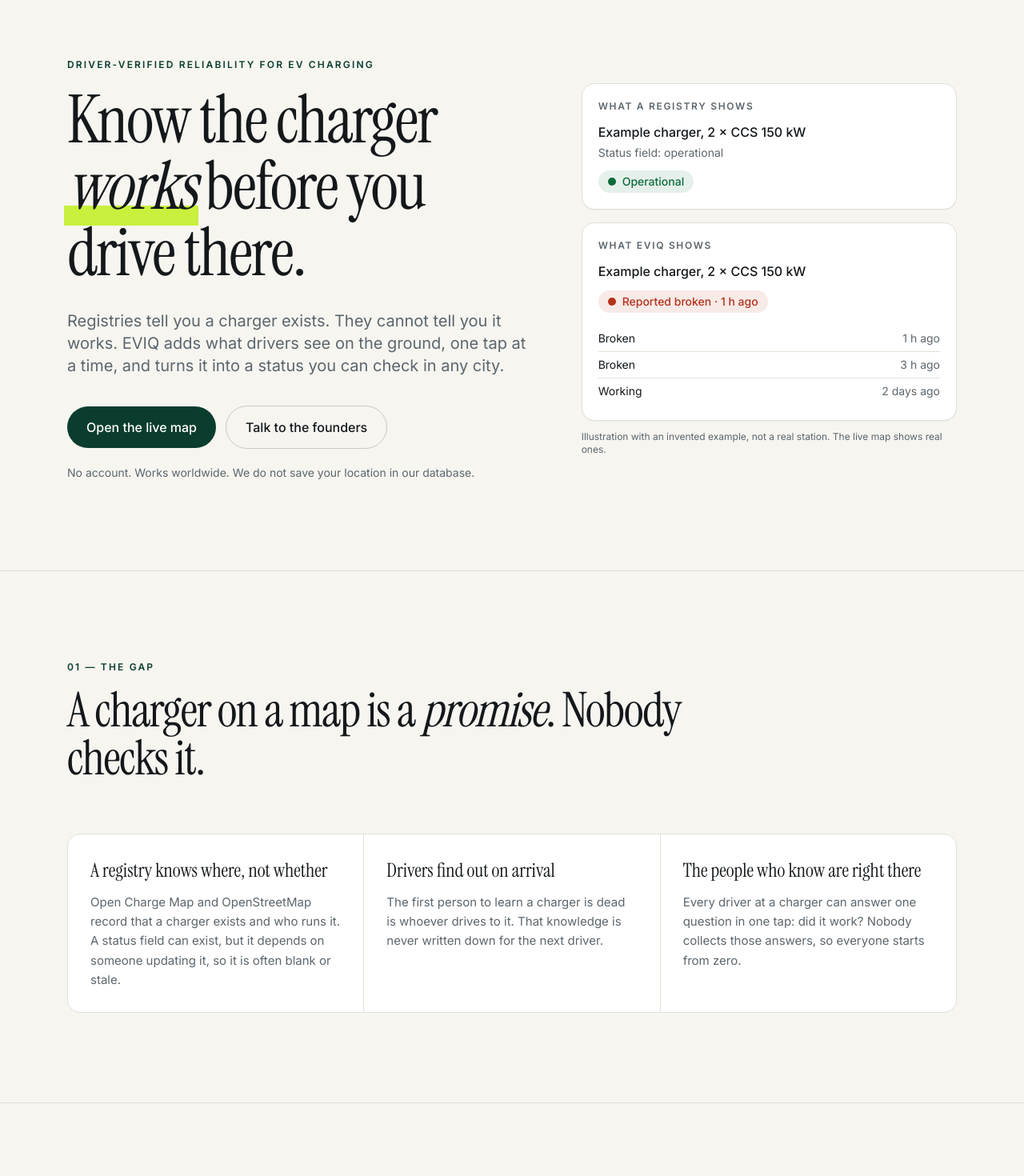
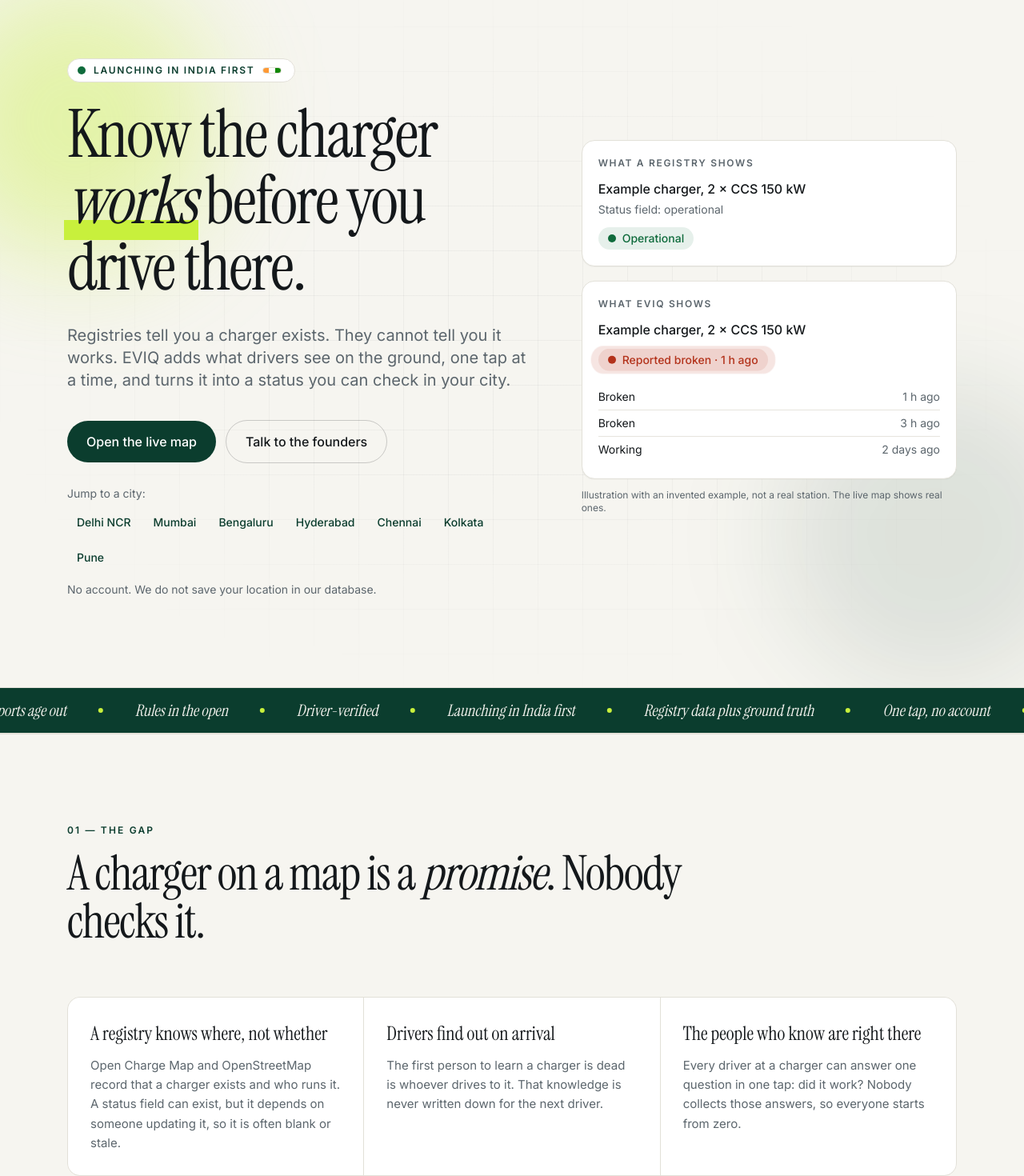
Before and after one commit to Rhytam23/eviq-ai, a Next.js app: page / in a window 1280 px wide. Shown: the part 80-1550 px from the top of the page at 80% size. Built offline with nearby package versions, Linux system fonts and the light colour scheme; no server answers.

Commit message:
India-first landing: animated hero, scroll reveals, marquee, launch-city section and city shortcuts on the map
Co-Authored-By: Claude Sonnet 5.5 <noreply@anthropic.com>
Claude-Session: https://claude.ai/code/session_01EgaJDip35f8BmeRpU5QEuh

```diff
--- a/app/globals.css
+++ b/app/globals.css
@@ -42,3 +42,128 @@ body {
   width: 44px;
   height: 44px;
 }
+
+/* ------------------------------- landing motion ------------------------------- */
+
+.reveal-hidden,
+.reveal-in {
+  transition:
+    opacity 0.7s cubic-bezier(0.2, 0.7, 0.2, 1) var(--d, 0ms),
+    transform 0.7s cubic-bezier(0.2, 0.7, 0.2, 1) var(--d, 0ms);
+}
+.reveal-hidden {
+  opacity: 0;
+  transform: translateY(28px);
+}
+.reveal-in {
+  opacity: 1;
+  transform: none;
+}
+
+@keyframes rise {
+  from {
+    opacity: 0;
+    transform: translateY(22px);
+  }
+  to {
+    opacity: 1;
+    transform: none;
+  }
+}
+.rise {
+  animation: rise 0.8s cubic-bezier(0.2, 0.7, 0.2, 1) both;
+  animation-delay: var(--d, 0ms);
+}
+
+@keyframes draw {
+  from {
+    transform: scaleX(0);
+  }
+  to {
+    transform: scaleX(1);
+  }
+}
+.draw {
+  transform-origin: left;
+  animation: draw 0.9s cubic-bezier(0.2, 0.7, 0.2, 1) 0.7s both;
+}
+
+@keyframes float {
+  50% {
+    transform: translateY(-10px);
+  }
+}
+.float {
+  animation: float 6s ease-in-out infinite;
+  animation-delay: var(--d, 0ms);
+}
+
+@keyframes drift {
+  50% {
+    transform: translate(30px, -24px) scale(1.08);
+  }
+}
+.drift {
+  animation: drift 14s ease-in-out infinite;
+}
+
+@keyframes ping {
+  75%,
+  100% {
+    transform: scale(2.4);
+    opacity: 0;
+  }
+}
+@keyframes ping-soft {
+  75%,
+  100% {
+    transform: scale(1.18, 1.5);
+    opacity: 0;
+  }
+}
+.ping-soft {
+  animation: ping-soft 2.2s cubic-bezier(0, 0, 0.2, 1) infinite;
+}
+.ping {
+  animation: ping 1.8s cubic-bezier(0, 0, 0.2, 1) infinite;
+}
+
+@keyframes marquee {
+  to {
+    transform: translateX(-50%);
+  }
+}
+.marquee-track {
+  animation: marquee 38s linear infinite;
+}
+.marquee:hover .marquee-track {
+  animation-play-state: paused;
+}
+
+.lift {
+  transition:
+    transform 0.25s ease,
+    box-shadow 0.25s ease,
+    border-color 0.25s ease;
+}
+.lift:hover {
+  transform: translateY(-4px);
+  box-shadow: 0 14px 30px -14px rgba(11, 61, 46, 0.35);
+}
+
+.tricolor {
+  background: linear-gradient(90deg, #ff9933 33.3%, #ffffff 33.3% 66.6%, #138808 66.6%);
+}
+
+@media (prefers-reduced-motion: reduce) {
+  .float,
+  .drift,
+  .ping,
+  .ping-soft,
+  .marquee-track {
+    animation: none !important;
+  }
+  .lift:hover {
+    transform: none;
+  }
+}
--- a/app/layout.tsx
+++ b/app/layout.tsx
@@ -17,11 +17,11 @@ export const metadata: Metadata = {
   metadataBase: new URL(SITE_URL),
   title: { default: "EVIQ: know the charger works before you drive there", template: "%s | EVIQ" },
   description:
-    "EVIQ is a driver-verified reliability layer for EV charging. Registries say a charger exists; EVIQ combines operator data with one-tap driver reports to show whether it works, anywhere in the world.",
+    "EVIQ is a driver-verified reliability layer for EV charging. Registries say a charger exists; EVIQ combines operator data with one-tap driver reports to show whether it works. Launching in India first.",
   openGraph: {
     title: "EVIQ: know the charger works before you drive there",
     description:
-      "Driver-verified charger status for any city, with the rules behind every label in the open.",
+      "Driver-verified charger status, launching in India first, with the rules behind every label in the open.",
     type: "website",
     siteName: "EVIQ",
   },
--- a/app/opengraph-image.tsx
+++ b/app/opengraph-image.tsx
@@ -53,7 +53,7 @@ export default function OpengraphImage() {
           Know the charger works before you drive there.
         </div>
         <div style={{ marginTop: 28, fontSize: 32, color: "#5C666D" }}>
-          Driver-verified reliability for EV charging, in any city.
+          Driver-verified reliability for EV charging. Launching in India first.
         </div>
       </div>
       <div style={{ display: "flex", height: 14, background: "#C8F03C", width: 240 }} />
--- a/app/page.tsx
+++ b/app/page.tsx
@@ -1,5 +1,7 @@
 import Link from "next/link";
 import Logo from "@/components/Logo";
+import Reveal from "@/components/Reveal";
+import { INDIA_CITIES, cityMapHref } from "@/lib/cities";
 import DataApi from "@/components/landing/DataApi";
 import Faq from "@/components/landing/Faq";
 import Footer from "@/components/landing/Footer";
@@ -21,6 +23,15 @@ const GAP = [
     title: "The people who know are right there",
     body: "Every driver at a charger can answer one question in one tap: did it work? Nobody collects those answers, so everyone starts from zero.",
   },
+];
+
+const MARQUEE = [
+  "One tap, no account",
+  "Reports age out",
+  "Rules in the open",
+  "Driver-verified",
+  "Launching in India first",
+  "Registry data plus ground truth",
 ];
 
 const STEPS = [
@@ -76,6 +87,20 @@ export default function Page() {
       <main>
         <Hero />
 
+        <div
+          aria-hidden
+          className="marquee overflow-hidden border-y border-line bg-brand py-3.5 text-paper"
+        >
+          <div className="marquee-track flex w-max gap-10 whitespace-nowrap font-serif text-xl italic">
+            {[...MARQUEE, ...MARQUEE].map((m, i) => (
+              <span key={i} className="flex items-center gap-10">
+                {m}
+                <span className="h-1.5 w-1.5 rounded-full bg-volt" />
+              </span>
+            ))}
+          </div>
+        </div>
+
         <Section
           id="the-gap"
           number="01"
@@ -87,7 +112,7 @@ export default function Page() {
         >
           <div className="grid gap-px overflow-hidden rounded-2xl border border-line bg-line md:grid-cols-3">
             {GAP.map((g) => (
-              <div key={g.title} className="bg-surface p-7">
+              <div key={g.title} className="bg-surface p-7 transition-colors hover:bg-paper">
                 <h3 className="font-serif text-2xl leading-snug">{g.title}</h3>
                 <p className="mt-3 text-[15px] leading-relaxed text-muted">{g.body}</p>
               </div>
@@ -103,7 +128,7 @@ export default function Page() {
         >
           <ol className="grid gap-10 md:grid-cols-3">
             {STEPS.map((s, i) => (
-              <li key={s.title}>
+              <li key={s.title} className="lift rounded-2xl border border-transparent p-4 -m-4">
                 <span className="font-serif text-6xl italic text-brand/30">{i + 1}</span>
                 <h3 className="mt-2 text-xl font-semibold">{s.title}</h3>
                 <p className="mt-2 leading-relaxed text-muted">{s.body}</p>
@@ -113,8 +138,43 @@ export default function Page() {
         </Section>
 
         <Section
+          id="india-first"
+          number="03"
+          title={
+            <>
+              Starting in India, one city at a <em>time</em>.
+            </>
+          }
+          intro="Driver reports only help when there are enough of them in one place. So we are launching in India and going deep in a few cities before we open anywhere else. Pick a city to open the map there."
+        >
+          <ul className="grid grid-cols-2 gap-3 sm:grid-cols-3 lg:grid-cols-4">
+            {INDIA_CITIES.map((c, i) => (
+              <li key={c.name}>
+                <Reveal delay={i * 70}>
+                  <Link
+                    href={cityMapHref(c)}
+                    className="lift group flex min-h-24 flex-col justify-between rounded-2xl border border-line bg-surface p-5"
+                  >
+                    <span className="font-serif text-2xl">{c.name}</span>
+                    <span className="mt-4 text-sm text-brand">
+                      Open map{" "}
+                      <span
+                        aria-hidden
+                        className="inline-block transition-transform group-hover:translate-x-1"
+                      >
+                        &rarr;
+                      </span>
+                    </span>
+                  </Link>
+                </Reveal>
+              </li>
+            ))}
+          </ul>
+        </Section>
+
+        <Section
           id="status-rules"
-          number="03"
+          number="04"
           title={
             <>
               Four labels. The rules are <em>public</em>.
@@ -127,7 +187,7 @@ export default function Page() {
 
         <Section
           id="data-and-api"
-          number="04"
+          number="05"
           tone="dark"
           title={
             <>
@@ -140,14 +200,14 @@ export default function Page() {
 
         <Section
           id="status"
-          number="05"
+          number="06"
           title="Where we are, honestly."
           intro="This is an early product. The map and the report loop work end to end. Everything marked next or later is not built."
         >
           <Roadmap />
         </Section>
 
-        <Section id="faq" number="06" title="Questions we would ask.">
+        <Section id="faq" number="07" title="Questions we would ask.">
           <Faq />
         </Section>
 
--- /dev/null
+++ b/components/Reveal.tsx
@@ -0,0 +1,45 @@
+"use client";
+
+import { useEffect, useRef } from "react";
+
+/**
+ * Fades its children up when they scroll into view. Content is fully visible in the server render and
+ * without JavaScript; the hidden state is only applied in the browser, to blocks that start below the
+ * fold, and never when the visitor prefers reduced motion.
+ */
+export default function Reveal({
+  children,
+  delay = 0,
+  className = "",
+}: {
+  children: React.ReactNode;
+  delay?: number;
+  className?: string;
+}) {
+  const ref = useRef<HTMLDivElement>(null);
+
+  useEffect(() => {
+    const el = ref.current;
+    if (!el || !("IntersectionObserver" in window)) return;
+    if (window.matchMedia("(prefers-reduced-motion: reduce)").matches) return;
+    if (el.getBoundingClientRect().top < window.innerHeight) return;
+
+    el.classList.add("reveal-hidden");
+    const observer = new IntersectionObserver(
+      ([entry]) => {
+        if (!entry.isIntersecting) return;
+        el.classList.replace("reveal-hidden", "reveal-in");
+        observer.disconnect();
+      },
+      { rootMargin: "0px 0px -8% 0px" }
+    );
+    observer.observe(el);
+    return () => observer.disconnect();
+  }, []);
+
+  return (
+    <div ref={ref} className={className} style={{ ["--d" as string]: `${delay}ms` }}>
+      {children}
+    </div>
+  );
+}
--- a/components/landing/Faq.tsx
+++ b/components/landing/Faq.tsx
@@ -9,7 +9,7 @@ const FAQ = [
   },
   {
     q: "Does it work in my country?",
-    a: "The map and reports work anywhere in the world. How many chargers you see depends on how well your area is mapped in OpenStreetMap and Open Charge Map, and we say so when an area comes back empty. Driver reports are only as good as the number of drivers reporting, so a new area starts as mostly unverified.",
+    a: "EVIQ is open in India first; other countries see a coming-soon page. How many chargers you see depends on how well your area is mapped in OpenStreetMap and Open Charge Map, and we say so when an area comes back empty. Driver reports are only as good as the number of drivers reporting, so a new area starts as mostly unverified.",
   },
   {
     q: "What do you store about me?",
--- a/components/landing/Hero.tsx
+++ b/components/landing/Hero.tsx
@@ -1,5 +1,6 @@
 import Link from "next/link";
 import StatusBadge from "@/components/StatusBadge";
+import { INDIA_CITIES, cityMapHref } from "@/lib/cities";
 
 const MAILTO = "mailto:founders@eviq.ai?subject=EVIQ";
 
@@ -17,6 +18,7 @@ function SameChargerTwice() {
   return (
     <div className="relative">
       <div className="space-y-4">
+        <div className="float">
           <Card label="What a registry shows">
             <p className="font-medium">Example charger, 2 × CCS 150 kW</p>
             <p className="mt-1 text-sm text-muted">Status field: operational</p>
@@ -25,26 +27,37 @@ function SameChargerTwice() {
               Operational
             </p>
           </Card>
+        </div>
+        <div className="float" style={{ ["--d" as string]: "1.2s" }}>
           <Card label="What EVIQ shows">
             <p className="font-medium">Example charger, 2 × CCS 150 kW</p>
-          <div className="mt-3">
+            <div className="relative mt-3 inline-block">
+              <span
+                aria-hidden
+                className="ping-soft absolute inset-0 rounded-full bg-bad/25 motion-reduce:hidden"
+              />
+              <span className="relative">
                 <StatusBadge status="reported-broken" text="Reported broken · 1 h ago" />
+              </span>
             </div>
             <ul className="mt-4 divide-y divide-line text-sm">
-            <li className="flex justify-between py-1.5">
-              <span>Broken</span>
-              <span className="text-muted">1 h ago</span>
+              {[
+                ["Broken", "1 h ago"],
+                ["Broken", "3 h ago"],
+                ["Working", "2 days ago"],
+              ].map(([label, when], i) => (
+                <li
+                  key={when}
+                  className="rise flex justify-between py-1.5"
+                  style={{ ["--d" as string]: `${1100 + i * 250}ms` }}
+                >
+                  <span>{label}</span>
+                  <span className="text-muted">{when}</span>
                 </li>
-            <li className="flex justify-between py-1.5">
-              <span>Broken</span>
-              <span className="text-muted">3 h ago</span>
-            </li>
-            <li className="flex justify-between py-1.5">
-              <span>Working</span>
-              <span className="text-muted">2 days ago</span>
-            </li>
+              ))}
             </ul>
           </Card>
+        </div>
       </div>
       <p className="mt-3 text-xs text-muted">
         Illustration with an invented example, not a real station. The live map shows real ones.
@@ -55,46 +68,85 @@ function SameChargerTwice() {
 
 export default function Hero() {
   return (
+    <div className="relative overflow-hidden">
+      <div aria-hidden className="pointer-events-none absolute inset-0 -z-10">
+        <div className="drift absolute -left-24 top-10 h-80 w-80 rounded-full bg-volt/40 blur-3xl" />
+        <div
+          className="drift absolute -right-20 bottom-0 h-96 w-96 rounded-full bg-brand/10 blur-3xl"
+          style={{ animationDelay: "-7s" }}
+        />
+        <div className="absolute inset-0 bg-[linear-gradient(to_right,rgba(20,24,27,0.04)_1px,transparent_1px),linear-gradient(to_bottom,rgba(20,24,27,0.04)_1px,transparent_1px)] bg-[size:56px_56px] [mask-image:radial-gradient(ellipse_at_center,black_30%,transparent_75%)]" />
+      </div>
       <div className="mx-auto grid max-w-6xl items-center gap-14 px-5 pb-20 pt-14 md:grid-cols-[1.25fr_1fr] md:pb-28 md:pt-24">
         <div>
-        <p className="text-xs font-semibold uppercase tracking-[0.18em] text-brand">
-          Driver-verified reliability for EV charging
+          <p className="rise inline-flex items-center gap-2.5 rounded-full border border-line bg-surface py-1.5 pl-3 pr-4 text-xs font-semibold uppercase tracking-[0.14em] text-brand">
+            <span aria-hidden className="relative flex h-2.5 w-2.5">
+              <span className="ping absolute inset-0 rounded-full bg-ok motion-reduce:hidden" />
+              <span className="relative h-2.5 w-2.5 rounded-full bg-ok" />
+            </span>
+            Launching in India first
+            <span aria-hidden className="tricolor h-2 w-6 rounded-full border border-line" />
           </p>
-        <h1 className="mt-5 font-serif text-[2.9rem] leading-[1.02] tracking-tight sm:text-6xl md:text-[5.2rem]">
+          <h1
+            className="rise mt-6 font-serif text-[2.9rem] leading-[1.02] tracking-tight sm:text-6xl md:text-[5.2rem]"
+            style={{ ["--d" as string]: "120ms" }}
+          >
             Know the charger{" "}
             <span className="relative isolate whitespace-nowrap italic">
               <span
                 aria-hidden
-              className="absolute -inset-x-1 bottom-[0.06em] -z-10 h-[0.3em] bg-volt"
+                className="draw absolute -inset-x-1 bottom-[0.06em] -z-10 h-[0.3em] bg-volt"
               />
               works
             </span>{" "}
             before you drive there.
           </h1>
-        <p className="mt-7 max-w-xl text-lg text-muted md:text-xl">
+          <p
+            className="rise mt-7 max-w-xl text-lg text-muted md:text-xl"
+            style={{ ["--d" as string]: "280ms" }}
+          >
             Registries tell you a charger exists. They cannot tell you it works. EVIQ adds what
-          drivers see on the ground, one tap at a time, and turns it into a status you can check in
-          any city.
+            drivers see on the ground, one tap at a time, and turns it into a status you can check
+            in your city.
           </p>
-        <div className="mt-9 flex flex-wrap items-center gap-3">
+          <div
+            className="rise mt-9 flex flex-wrap items-center gap-3"
+            style={{ ["--d" as string]: "420ms" }}
+          >
             <Link
               href="/map"
-            className="inline-flex min-h-12 items-center rounded-full bg-brand px-6 py-3.5 text-base font-medium text-white transition-colors hover:bg-ink"
+              className="inline-flex min-h-12 items-center rounded-full bg-brand px-6 py-3.5 text-base font-medium text-white transition-all hover:-translate-y-0.5 hover:bg-ink hover:shadow-lg"
             >
               Open the live map
             </Link>
             <a
               href={MAILTO}
-            className="inline-flex min-h-12 items-center rounded-full border border-ink/20 px-6 py-3.5 text-base font-medium transition-colors hover:border-ink"
+              className="inline-flex min-h-12 items-center rounded-full border border-ink/20 px-6 py-3.5 text-base font-medium transition-all hover:-translate-y-0.5 hover:border-ink"
             >
               Talk to the founders
             </a>
           </div>
-        <p className="mt-5 text-sm text-muted">
-          No account. Works worldwide. We do not save your location in our database.
+          <div className="rise mt-7" style={{ ["--d" as string]: "560ms" }}>
+            <p className="text-sm text-muted">Jump to a city:</p>
+            <ul className="mt-1 flex flex-wrap gap-x-1">
+              {INDIA_CITIES.map((c) => (
+                <li key={c.name}>
+                  <Link
+                    href={cityMapHref(c)}
+                    className="inline-flex min-h-11 items-center rounded-full px-3 text-sm font-medium text-brand underline-offset-4 hover:bg-brand/5 hover:underline"
+                  >
+                    {c.name}
+                  </Link>
+                </li>
+              ))}
+            </ul>
+          </div>
+          <p className="rise mt-2 text-sm text-muted" style={{ ["--d" as string]: "680ms" }}>
+            No account. We do not save your location in our database.
           </p>
         </div>
         <SameChargerTwice />
       </div>
+    </div>
   );
 }
--- a/components/landing/Roadmap.tsx
+++ b/components/landing/Roadmap.tsx
@@ -3,7 +3,7 @@ const COLUMNS = [
     title: "Built and working",
     tone: "bg-ok",
     items: [
-      "Live map that auto-locates you and searches any city",
+      "Live map that auto-locates you and searches Indian cities",
       "Charger data from Open Charge Map and OpenStreetMap, source shown per station",
       "One-tap working / broken / busy reports with a server-side cooldown",
       "Open, rule-based status with unit tests",
--- a/components/landing/Section.tsx
+++ b/components/landing/Section.tsx
@@ -1,3 +1,5 @@
+import Reveal from "@/components/Reveal";
+
 export default function Section({
   id,
   number,
@@ -21,6 +23,7 @@ export default function Section({
       aria-labelledby={`${id}-title`}
     >
       <div className="mx-auto max-w-6xl px-5 py-20 md:py-28">
+        <Reveal>
           <p
             className={`text-xs font-semibold uppercase tracking-[0.18em] ${dark ? "text-volt" : "text-brand"}`}
           >
@@ -37,7 +40,10 @@ export default function Section({
               {intro}
             </p>
           )}
-        <div className="mt-12 md:mt-16">{children}</div>
+        </Reveal>
+        <Reveal className="mt-12 md:mt-16" delay={120}>
+          {children}
+        </Reveal>
       </div>
     </section>
   );
--- a/components/map/MapApp.tsx
+++ b/components/map/MapApp.tsx
@@ -263,7 +263,8 @@ export default function MapApp() {
   return (
     <div className="flex h-dvh flex-col md:flex-row">
       <div className="contents md:flex md:w-[420px] md:shrink-0 md:flex-col md:border-r md:border-line md:bg-surface">
-        <header className="z-10 space-y-2.5 border-b border-line bg-surface px-4 py-3">
+        <header className="relative z-10 space-y-2.5 border-b border-line bg-surface px-4 py-3">
+          <span aria-hidden className="tricolor absolute inset-x-0 top-0 h-[3px]" />
           <div className="flex items-center justify-between">
             <Logo />
             <p className="hidden text-xs text-muted min-[400px]:block">
--- a/components/map/SearchBox.tsx
+++ b/components/map/SearchBox.tsx
@@ -1,6 +1,7 @@
 "use client";
 
 import { useRef, useState } from "react";
+import { INDIA_CITIES } from "@/lib/cities";
 
 export interface Place {
   name: string;
@@ -85,7 +86,7 @@ export default function SearchBox({ onPick, onLocate, locating }: Props) {
             setPlaces(null);
             setMessage("");
           }}
-          placeholder="Search a city or address"
+          placeholder="Search an Indian city or address"
           autoComplete="off"
           className="min-w-0 flex-1 min-h-11 rounded-lg border border-line bg-white px-3 text-base placeholder:text-muted/70 md:text-sm"
         />
@@ -118,6 +119,19 @@ export default function SearchBox({ onPick, onLocate, locating }: Props) {
           </svg>
         </button>
       </form>
+      <ul className="-mx-1 mt-1 flex gap-1 overflow-x-auto pb-1" aria-label="Jump to a city">
+        {INDIA_CITIES.map((c) => (
+          <li key={c.name} className="shrink-0">
+            <button
+              type="button"
+              onClick={() => pick({ name: c.name, lat: c.lat, lng: c.lng })}
+              className="min-h-11 rounded-full px-3 text-sm font-medium text-brand hover:bg-brand/5"
+            >
+              {c.name}
+            </button>
+          </li>
+        ))}
+      </ul>
       <div aria-live="polite" className="text-xs text-muted">
         {status === "error" && <p className="mt-1.5 text-bad">{message}</p>}
         {status !== "error" && message && <p className="mt-1.5">{message}</p>}
--- /dev/null
+++ b/lib/cities.ts
@@ -0,0 +1,14 @@
+/** Launch-city shortcuts. Coordinates are city centres; the map opens a 10 km search there. */
+export const INDIA_CITIES = [
+  { name: "Delhi NCR", lat: 28.6139, lng: 77.209 },
+  { name: "Mumbai", lat: 19.076, lng: 72.8777 },
+  { name: "Bengaluru", lat: 12.9716, lng: 77.5946 },
+  { name: "Hyderabad", lat: 17.385, lng: 78.4867 },
+  { name: "Chennai", lat: 13.0827, lng: 80.2707 },
+  { name: "Kolkata", lat: 22.5726, lng: 88.3639 },
+  { name: "Pune", lat: 18.5204, lng: 73.8567 },
+] as const;
+
+export function cityMapHref(city: { lat: number; lng: number }): string {
+  return `/map?${new URLSearchParams({ lat: String(city.lat), lng: String(city.lng) }).toString()}`;
+}
```
Also changed, not shown: 2 other files (tests, documents, lock files or other folders). Lines whose indentation alone changed are shown as unchanged.
